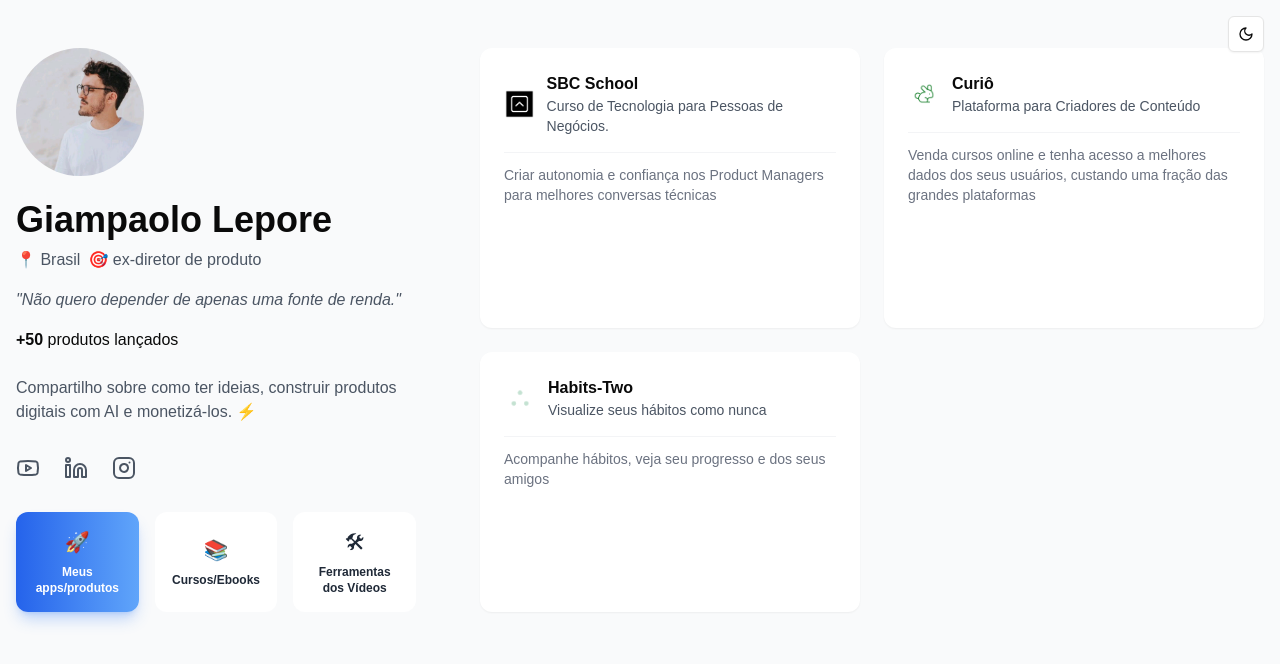
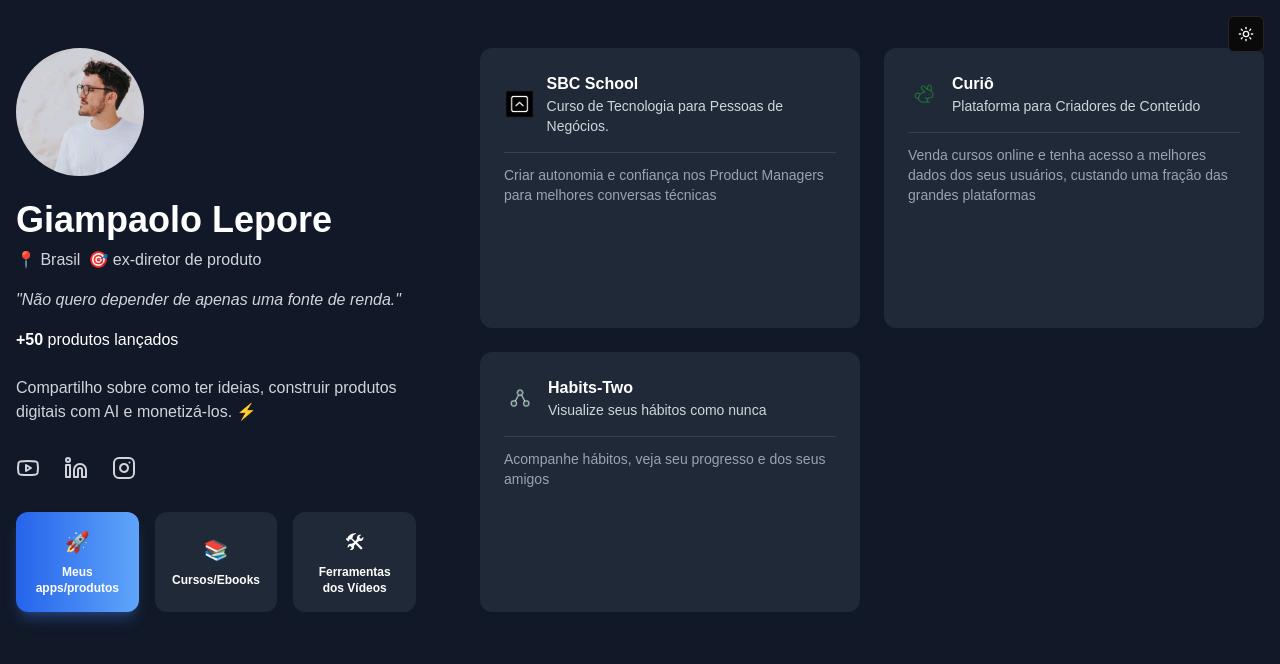
Before and after one commit to giamlepore/giampaolo, a Next.js app: page / in a window 1280 px wide. Shown: the top 664 px of the page. Built offline with nearby package versions, Linux system fonts and the light colour scheme.

Commit message:
dark mode as pattern

```diff
--- a/components/dark-mode-toggle.tsx
+++ b/components/dark-mode-toggle.tsx
@@ -5,10 +5,10 @@ import { Moon, Sun } from 'lucide-react'
 import { Button } from '@/components/ui/button'
 
 export function DarkModeToggle() {
-  const [darkMode, setDarkMode] = useState(false)
+  const [darkMode, setDarkMode] = useState(true)
 
   useEffect(() => {
-    const isDarkMode = localStorage.getItem('darkMode') === 'true'
+    const isDarkMode = localStorage.getItem('darkMode') !== 'false'
     setDarkMode(isDarkMode)
     document.documentElement.classList.toggle('dark', isDarkMode)
   }, [])
```
